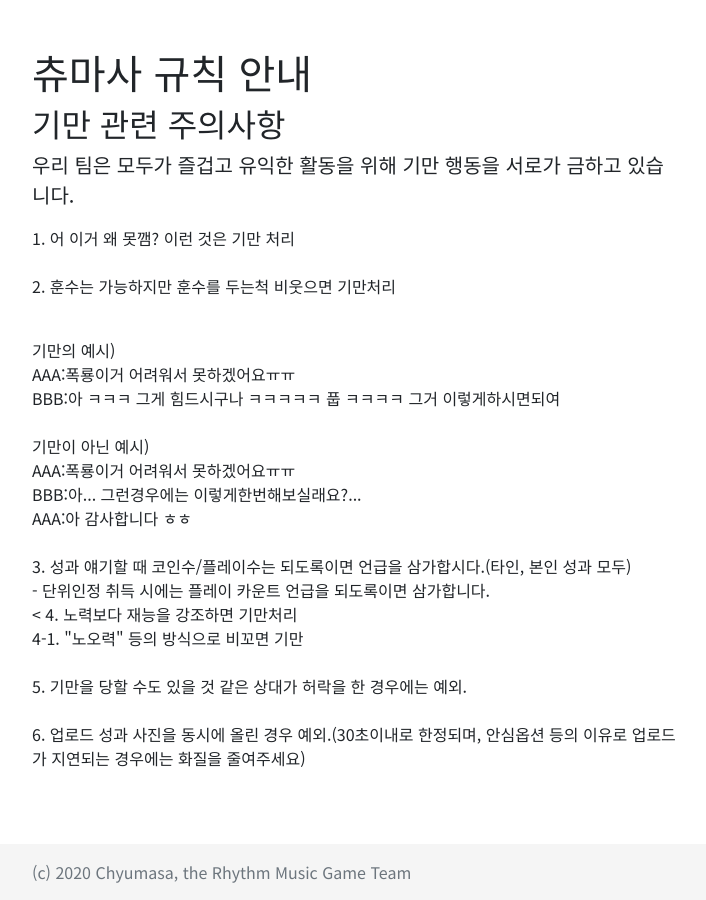
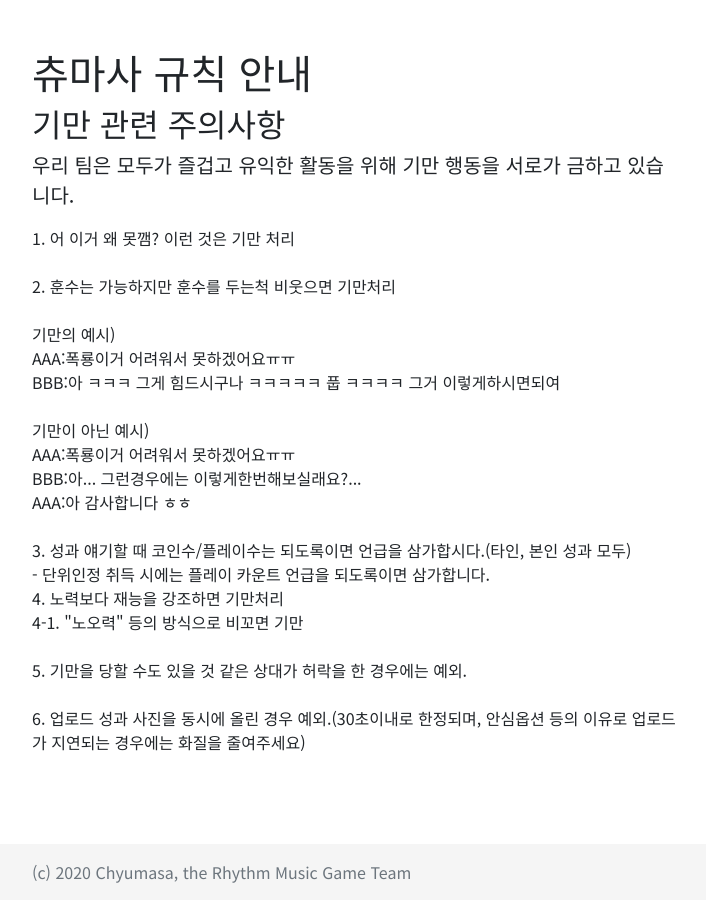
Before and after one commit to areatmadm/nolja-broadcast-1thgen, a Jekyll site: the page do_not/index.html, which Jekyll copies as it is, in a window 1280 px wide. Shown: the whole page, without its empty margins (283-989 px from the left). Built offline with Jekyll 4.4.1, drawn with Linux system fonts in a browser that asks for light colours; nearby versions of some CDN libraries; library files that are not in the unit come from our copies.

```diff
--- a/do_not/index.html
+++ b/do_not/index.html
@@ -43,7 +43,7 @@
     <p>1. 어 이거 왜 못깸? 이런 것은 기만 처리<br><br>
 
     2. 훈수는 가능하지만 훈수를 두는척 비웃으면 기만처리<br><br>
-    <p>기만의 예시)<br>
+    기만의 예시)<br>
     AAA:폭룡이거 어려워서 못하겠어요ㅠㅠ<br>
     BBB:아 ㅋㅋㅋ 그게 힘드시구나 ㅋㅋㅋㅋㅋ 풉 ㅋㅋㅋㅋ 그거 이렇게하시면되여<br><br>
 
@@ -53,7 +53,7 @@
     AAA:아 감사합니다 ㅎㅎ<br><br>
 
     3. 성과 얘기할 때 코인수/플레이수는 되도록이면 언급을 삼가합시다.(타인, 본인 성과 모두)<br>
-    - 단위인정 취득 시에는 플레이 카운트 언급을 되도록이면 삼가합니다.<br><
+    - 단위인정 취득 시에는 플레이 카운트 언급을 되도록이면 삼가합니다.<br>
 
     4. 노력보다 재능을 강조하면 기만처리<br>
     4-1. &quot;노오력&quot; 등의 방식으로 비꼬면 기만<br><br>
```
